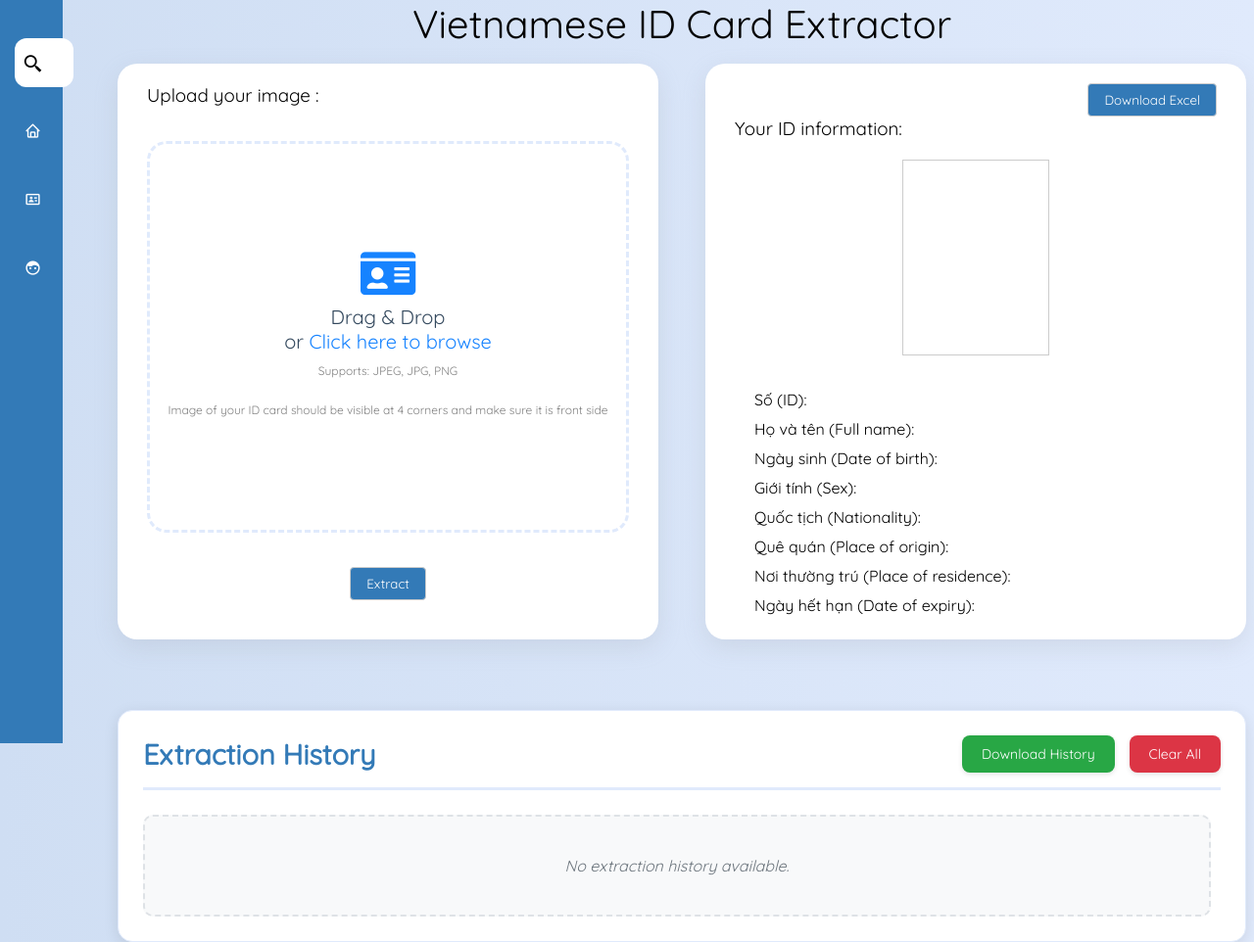
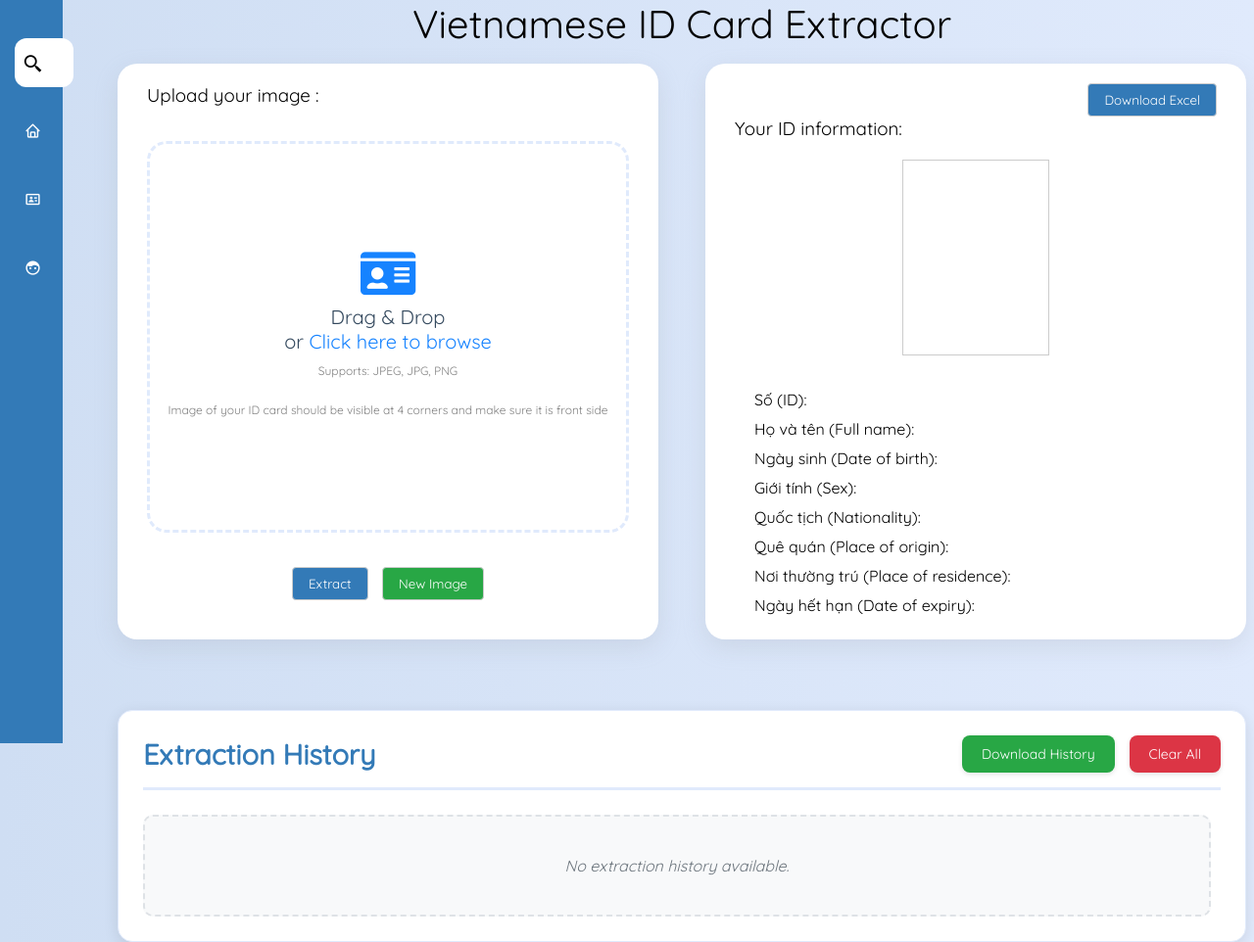
Before and after one commit to luckhiem/id-extract, a FastAPI app: page / in a window 1280 px wide. Shown: the part 41-1003 px from the top of the page at 98% size. Run offline with FastAPI, Linux system fonts and the light colour scheme; some libraries are stand-ins or nearby versions.

Commit message:
Update Layout

```diff
--- a/src/Views/templates/idcard.html
+++ b/src/Views/templates/idcard.html
@@ -86,6 +86,7 @@
                         <div class="container__submit">
                             <div>
                                 <input type="submit" value="Extract" class="btn-extract" id="submitbtn" />
+                                <button type="button" class="btn-new-image" id="newimagebtn" onclick="uploadNewImage()">New Image</button>
                             </div>
                         </div>
                     </form>
--- a/src/static/css/styles.css
+++ b/src/static/css/styles.css
@@ -426,6 +426,20 @@ h3 {
     background-color: #255b8a;
 }
 
+.btn-new-image {
+    padding: 8px 16px;
+    background-color: #28a745;
+    color: #fff;
+    border: 1px solid #ccc;
+    border-radius: 4px;
+    margin-left: 10px;
+}
+
+.btn-new-image:hover {
+    cursor: pointer;
+    background-color: #1e7e34;
+}
+
 .btn-download {
     padding: 8px 16px;
     background-color: #337ab7;
--- a/src/static/js/script.js
+++ b/src/static/js/script.js
@@ -448,6 +448,54 @@ function downloadHistory() {
   });
 }
 
+// Function to handle new image upload
+function uploadNewImage() {
+  // Reset the file input
+  input.value = '';
+
+  // Reset the drag area to its original state
+  dropArea.classList.remove('active');
+  dropArea.innerHTML = `
+    <div class="icon">
+      <i class="fas fa-id-card"></i>
+    </div>
+    <span class="header">Drag & Drop</span>
+    <span class="header">or <span class="button">Click here to browse</span></span>
+    <input type="file" name="file" hidden />
+    <span class="support">Supports: JPEG, JPG, PNG</span>
+    <span class="note">Image of your ID card should be visible at 4 corners and make sure it is front side </span>
+  `;
+
+  // Re-attach event listeners to the new button
+  const newButton = dropArea.querySelector('.button');
+  const newInput = dropArea.querySelector('input');
+
+  newButton.onclick = () => {
+    newInput.click();
+  };
+
+  // Re-attach file input change listener
+  newInput.addEventListener('change', function () {
+    file = this.files[0];
+    dropArea.classList.add('active');
+    displayFile();
+  });
+
+  // Reset file variable
+  file = null;
+
+  // Clear the extracted data display
+  document.querySelector('.person__img').innerHTML = '';
+  document.querySelector('.info__id').innerHTML = 'Số (ID): ';
+  document.querySelector('.info__name').innerHTML = 'Họ và tên (Full name): ';
+  document.querySelector('.info__date').innerHTML = 'Ngày sinh (Date of birth): ';
+  document.querySelector('.info__sex').innerHTML = 'Giới tính (Sex): ';
+  document.querySelector('.info__nation').innerHTML = 'Quốc tịch (Nationality): ';
+  document.querySelector('.info__hometown').innerHTML = 'Quê quán (Place of origin): ';
+  document.querySelector('.info__address').innerHTML = 'Nơi thường trú (Place of residence): ';
+  document.querySelector('.info__doe').innerHTML = 'Ngày hết hạn (Date of expiry): ';
+}
+
 // Initialize history when page loads
 document.addEventListener('DOMContentLoaded', function() {
   initializeHistory();
```
